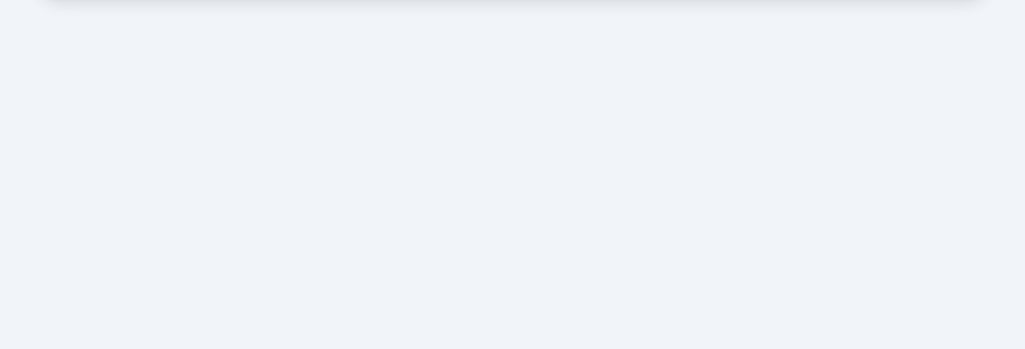
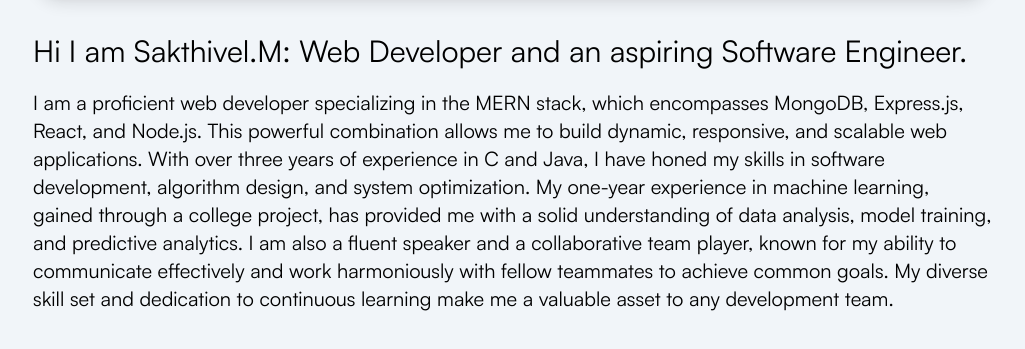
Before and after one commit to Sakthivel-dev-MERN/Portfolio, a plain HTML site: page About.html in a window 1280 px wide. Shown: the part 179-528 px from the top of the page, without its empty margins (127-1152 px from the left). Drawn offline with nearby package versions, Linux system fonts and the light colour scheme; files whose address does not match are found by name.

Commit message:
changes were made

```diff
--- a/About.html
+++ b/About.html
@@ -34,7 +34,16 @@
         </div>
     </header>
     <!-- header -->
-
+    <!-- Introduction -->
+    <section class="py-5">
+        <div class="2xl:container mx-auto font-[satoshi-regular]">
+            <div class="w-[90%] md:w-[75%] mx-auto grid grid-cols-1 gap-5">
+                <h1 class="text-3xl">Hi I am Sakthivel.M: <span class="hover:underline">Web Developer and an aspiring Software Engineer.</span></h1>
+                <p class=" text-xl font-extralight">I am a proficient web developer specializing in the MERN stack, which encompasses MongoDB, Express.js, React, and Node.js. This powerful combination allows me to build dynamic, responsive, and scalable web applications. With over three years of experience in C and Java, I have honed my skills in software development, algorithm design, and system optimization. My one-year experience in machine learning, gained through a college project, has provided me with a solid understanding of data analysis, model training, and predictive analytics. I am also a fluent speaker and a collaborative team player, known for my ability to communicate effectively and work harmoniously with fellow teammates to achieve common goals. My diverse skill set and dedication to continuous learning make me a valuable asset to any development team.</p>
+            </div>
+        </div>
+    </section>
+    <!-- Introduction -->
     <!-- mobile navbar -->
     <header class="py-4 block md:hidden">
         <div class="2xl:container mx-auto">
```
Also changed, not shown: index.html (+3 -1 lines).
